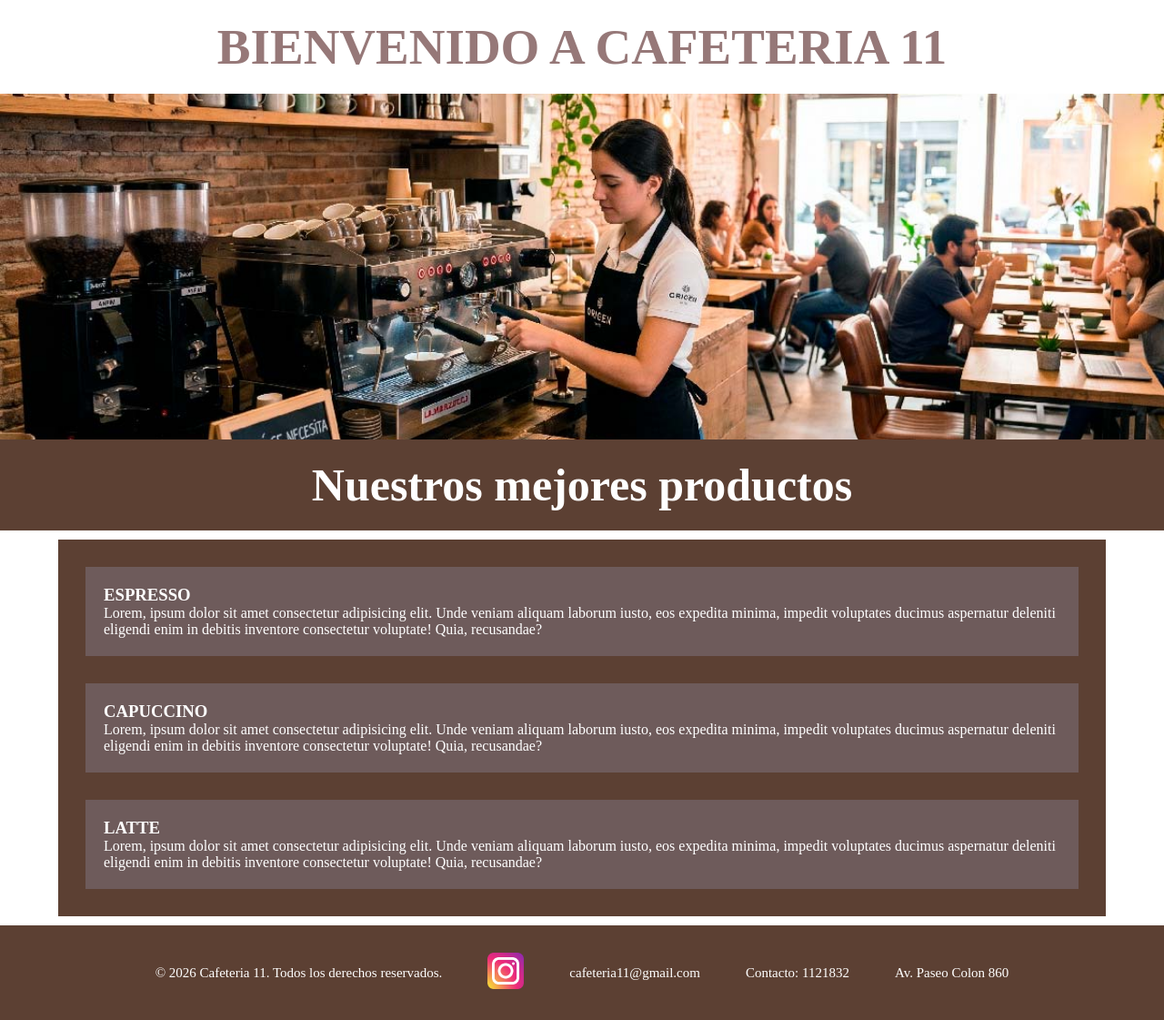
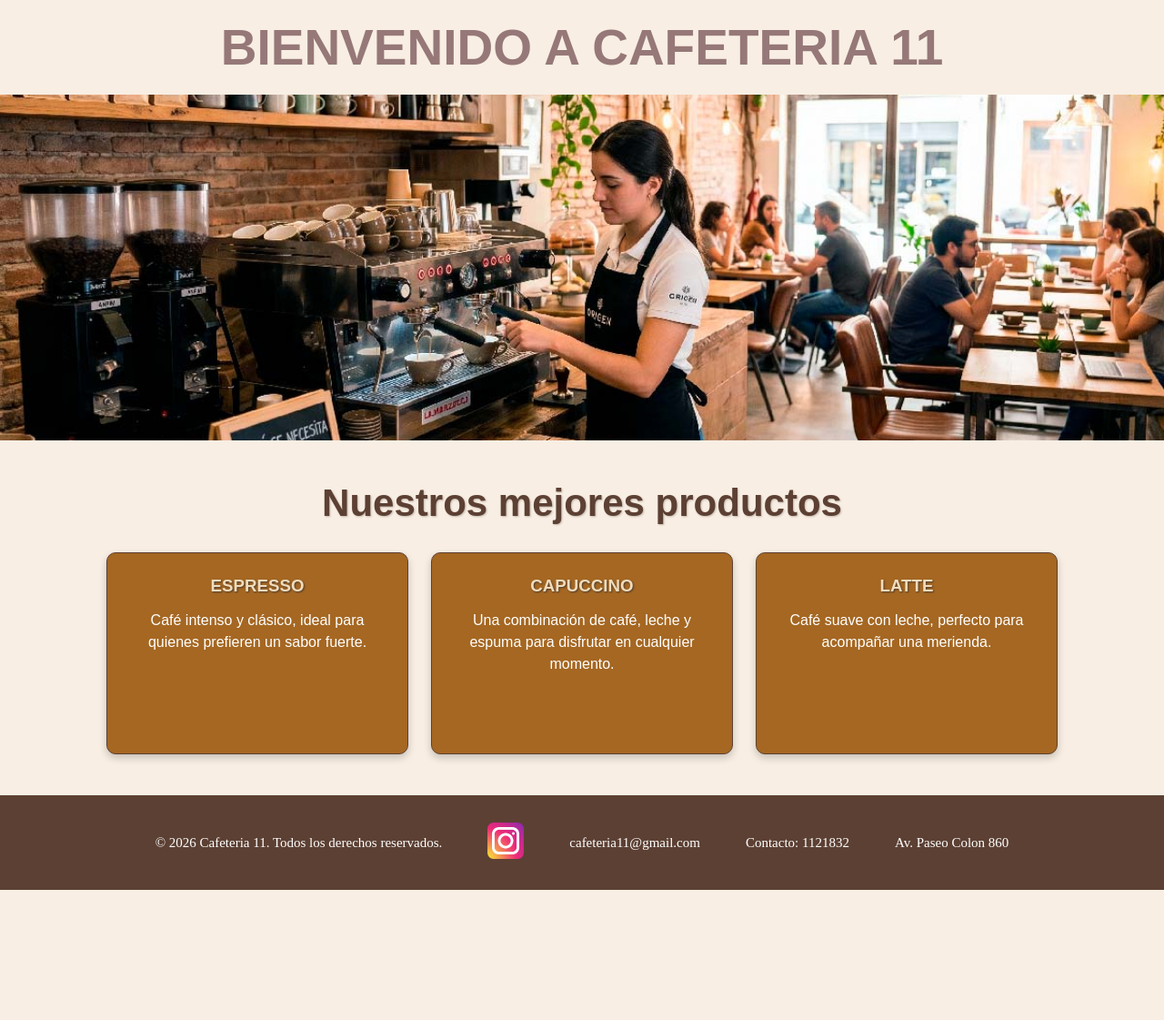
Before and after one commit to santiagoriost/Proyecto-final-integrador-IDS, a Flask app: page / in a window 1280 px wide. Shown: the part 176-1297 px from the top of the page at 91% size. After the commit the page ends 1154 px from the top, so only its background shows below. Run offline with Flask 3, Linux system fonts and the light colour scheme.

Commit message:
Mejoras css y html de inicio

```diff
--- a/frontend/static/styles/inicio.css
+++ b/frontend/static/styles/inicio.css
@@ -3,13 +3,14 @@ main{
     padding: 0;
     display: flex;
     flex-direction: column;
+    font-family: sans-serif;
 }
 /* Portada */
 #img_portada{
-  width: 100%;
-  height: 380px;
-  object-fit: cover;
-  object-position: center;
+    width: 100%;
+    height: 380px;
+    object-fit: cover;
+    object-position: center;
 }
 #titulo_inicio{
     font-size: 55px;
@@ -17,6 +18,7 @@ main{
     display: flex;
     justify-content: center;
     padding: 20px;
+    background-color: #f8eee3;
 }
 /* Top 3 */
 .contenedor_inicio{
@@ -24,26 +26,44 @@ main{
     flex-direction: column;
     justify-content: center;
     align-items: center;
+    padding: 45px 20px;
+    background-color: #f8eee3;
 }
 .contenedor_inicio h2{
     display: flex;
-    flex-direction: column;
     justify-content: center;
     align-items: center;
-    font-size: 50px;
-    height: 100px;
+    font-size: 42px;
     width: 100%;
-    background-color: #5C4033;
-    color: white;
+    color: #5C4033;
+    margin-bottom: 30px;
+    text-align: center;
+    text-shadow: 1px 1px 2px rgba(75, 58, 45, 0.3);
 }
 #contenedor_top3{
-    margin: 10px;
+    display: flex;
+    justify-content: center;
+    gap: 25px;
     width: 90%;
-    background-color: #5C4033;
+    flex-wrap: wrap;
 }
 .unidad_top{
     color: white;
-    background-color: rgb(110, 91, 91);
-    padding: 20px;
-    margin: 30px;
+    background-color: rgba(151, 81, 1, 0.85);
+    padding: 25px;
+    width: 280px;
+    min-height: 170px;
+    border-radius: 10px;
+    border: 1px solid #5C4033;
+    box-shadow: 0 4px 8px rgba(0, 0, 0, 0.2);
 }
+.unidad_top h3{
+    text-align: center;
+    margin-bottom: 15px;
+    color: #f1dcbc;
+    text-shadow: 1px 1px 2px #4b3a2d;
+}
+.unidad_top p{
+    text-align: center;
+    line-height: 1.5;
+}
--- a/frontend/templates/inicio.html
+++ b/frontend/templates/inicio.html
@@ -5,22 +5,22 @@
 {% endblock %}
 {% block contenido %}
 <!-- contenido de la pagina inicio -->
- <h1 id="titulo_inicio">BIENVENIDO A CAFETERIA 11</h1>
-<img src="{{url_for('static', filename='imagenes/cafeteria_ejemplo.jpg')}}" id='img_portada' alt="cafeteria">
+<h1 id="titulo_inicio">BIENVENIDO A CAFETERIA 11</h1>
+<img src="{{url_for('static', filename='imagenes/cafeteria_ejemplo.jpg')}}" id="img_portada" alt="cafeteria">
 <div class="contenedor_inicio">
     <h2>Nuestros mejores productos</h2>
     <div id="contenedor_top3">
         <div class="unidad_top">
             <h3>ESPRESSO</h3>
-            <p>Lorem, ipsum dolor sit amet consectetur adipisicing elit. Unde veniam aliquam laborum iusto, eos expedita minima, impedit voluptates ducimus aspernatur deleniti eligendi enim in debitis inventore consectetur voluptate! Quia, recusandae?</p>
+            <p>Café intenso y clásico, ideal para quienes prefieren un sabor fuerte.</p>
         </div>
         <div class="unidad_top">
             <h3>CAPUCCINO</h3>
-            <p>Lorem, ipsum dolor sit amet consectetur adipisicing elit. Unde veniam aliquam laborum iusto, eos expedita minima, impedit voluptates ducimus aspernatur deleniti eligendi enim in debitis inventore consectetur voluptate! Quia, recusandae?</p>
+            <p>Una combinación de café, leche y espuma para disfrutar en cualquier momento.</p>
         </div>
         <div class="unidad_top">
             <h3>LATTE</h3>
-            <p>Lorem, ipsum dolor sit amet consectetur adipisicing elit. Unde veniam aliquam laborum iusto, eos expedita minima, impedit voluptates ducimus aspernatur deleniti eligendi enim in debitis inventore consectetur voluptate! Quia, recusandae?</p>
+            <p>Café suave con leche, perfecto para acompañar una merienda.</p>
         </div>
     </div>
 </div>
```
